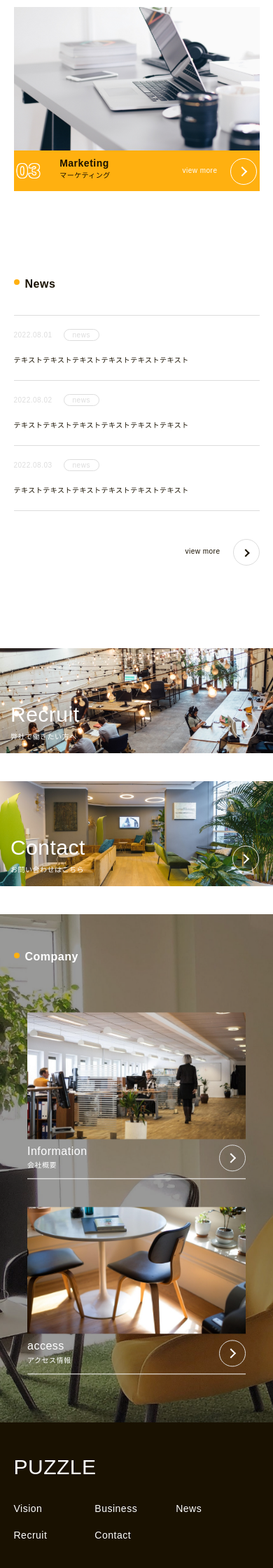
After one commit to shofukuhara/puzzle, a WordPress theme: template index.php in a window 390 px wide. The commit adds this page. Shown: the part 2720-4960 px from the top of the page at 70% size. Run offline with PHP 8.4 and a stand-in for WordPress, Linux system fonts and the light colour scheme; the site name, menu and one post (Sample post) are stand-ins, and other content is empty.

Commit message:
add:WordPress化

```diff
--- /dev/null
+++ b/footer.php
@@ -0,0 +1,16 @@
+<footer class="footer">
+  <div class="footer__flex wrapper">
+    <p class="footer__title">PUZZLE</p>
+    <ul class="footer__list">
+      <li class="footer__list-item"><a class="footer__list-link" href="#">Vision</a></li>
+      <li class="footer__list-item"><a class="footer__list-link" href="#">Business</a></li>
+      <li class="footer__list-item"><a class="footer__list-link" href="#">News</a></li>
+      <li class="footer__list-item"><a class="footer__list-link" href="#">Recruit</a></li>
+      <li class="footer__list-item"><a class="footer__list-link" href="#">Contact</a></li>
+    </ul>
+  </div>
+</footer>
+<?php wp_footer(); ?>
+</body>
+
+</html>
--- /dev/null
+++ b/functions.php
@@ -0,0 +1,9 @@
+<?php
+function add_files()
+{
+  wp_enqueue_style('google-fonts', 'https://fonts.googleapis.com/css2?family=Didact+Gothic&family=Zen+Kaku+Gothic+New:wght@400;500&display=swap');
+  wp_enqueue_style('style-css', get_template_directory_uri() . '/src/css/style.css');
+  wp_enqueue_script('mainjs', get_template_directory_uri() . '/js/main.js');
+};
+
+add_action('wp_enqueue_scripts', 'add_files');
--- /dev/null
+++ b/header.php
@@ -0,0 +1,28 @@
+<!DOCTYPE html>
+<html lang="ja">
+
+<head>
+  <meta charset="UTF-8">
+  <meta http-equiv="X-UA-Compatible" content="IE=edge">
+  <meta name="viewport" content="width=device-width, initial-scale=1.0">
+  <title>PUZZLE</title>
+  <?php wp_head(); ?>
+</head>
+
+<body>
+  <header class="header">
+    <div class="header__flex">
+      <div class="header__box">
+        <p class="header__box-logo">PUZZLE</p>
+      </div>
+      <div class="header__hamburger"><span class="header__hamburger-line"></span><span class="header__hamburger-line"></span><span class="header__hamburger-line"></span>
+      </div>
+      <ul class="header__list">
+        <li class="header__list-item"><a class="header__list-link" href="#">Vision</a></li>
+        <li class="header__list-item"><a class="header__list-link" href="#">Business</a></li>
+        <li class="header__list-item"><a class="header__list-link" href="#">News</a></li>
+        <li class="header__list-item"><a class="header__list-link" href="#">Recruit</a></li>
+        <li class="header__list-item"><a class="header__list-link" href="#">Contact</a></li>
+      </ul>
+    </div>
+  </header>
--- /dev/null
+++ b/index.php
@@ -0,0 +1,87 @@
+<?php get_header(); ?>
+<div class="bg">
+  <div class="bg__box">
+    <div class="bg__catch"><span class="bg__catch-en">Connecting <br class="sp">people</span><span class="bg__catch-ja">人と人を繋ぐ会社です。</span></div>
+  </div>
+</div>
+<main>
+  <section class="vision">
+    <div class="vision__flex">
+      <div class="vision__imgbox">
+        <picture>
+          <source media="(min-width: 1025px)" srcset="<?php echo get_template_directory_uri(); ?>/src/img/vision_pc.jpg">
+          <source media="(min-width: 600px) and (max-width: 1025px)" srcset="<?php echo get_template_directory_uri(); ?>/src/img/vision_pc.jpg">
+          <source media="(max-width: 599px)" srcset="src/img/vision_sp.jpg"><img class="vision__imgbox-img" src="<?php echo get_template_directory_uri(); ?>/src/img/vision_pc.jpg" alt="">
+        </picture>
+      </div>
+      <div class="vision__textbox"><span class="vision__smltitle">Vision</span>
+        <h1 class="vision__lartitle">Let's go the way <br>we want to go</h1>
+        <div class="vision__subtitle">自分の進みたい道に進もう</div>
+        <p class="vision__text">テキストテキストテキストテキストテキストテキスト<br>テキストテキストテキストテキストテキストテキスト<br>テキストテキストテキストテキストテキストテキスト</p><a class="vision__btn-bl" href="#">view more</a>
+      </div>
+    </div>
+  </section>
+  <section class="business">
+    <div class="wrapper">
+      <div class="business__flex">
+        <div class="business__textbox"><span class="business__smltitle">Business</span>
+          <h1 class="business__lartitle">Become a <br>web professional</h1>
+          <div class="business__subtitle">webのプロフェッショナルになろう</div>
+          <p class="business__text">テキストテキストテキストテキストテキストテキスト<br>テキストテキストテキストテキストテキストテキスト<br>テキストテキストテキストテキストテキストテキスト</p><a class="business__btn-bl" href="#">view more</a>
+        </div>
+        <div class="business__list"><a class="business__list-item" href="#"><img class="business__list-img" src="<?php echo get_template_directory_uri(); ?>/src/img/Business_1_pc.jpg" alt="">
+            <div class="business__list-flex"><span class="business__list-number">01</span>
+              <div class="business__list-title"><span class="business__list-en">Engineering</span><span class="business__list-ja">エンジニアリング</span></div><a class="business__btn-wh" href="#">view more</a>
+            </div>
+          </a><a class="business__list-item" href="#"><img class="business__list-img" src="<?php echo get_template_directory_uri(); ?>/src/img/Business_2_pc.jpg" alt="">
+            <div class="business__list-flex"><span class="business__list-number">02</span>
+              <div class="business__list-title"><span class="business__list-en">Designer</span><span class="business__list-ja">デザイナー</span></div><a class="business__btn-wh" href="#">view more</a>
+            </div>
+          </a><a class="business__list-item" href="#"><img class="business__list-img" src="<?php echo get_template_directory_uri(); ?>/src/img/Business_3_pc.jpg" alt="">
+            <div class="business__list-flex"><span class="business__list-number">03</span>
+              <div class="business__list-title"><span class="business__list-en">Marketing</span><span class="business__list-ja">マーケティング</span></div><a class="business__btn-wh" href="#">view more</a>
+            </div>
+          </a></div>
+      </div>
+    </div>
+  </section>
+  <section class="news wrapper">
+    <div class="news__textbox"> <span class="news__smltitle">News</span></div>
+    <div class="news__box">
+      <dl class="news__item"><a href="#">
+          <dt class="news__item-dt"><span class="news__item-date">2022.08.01</span><span class="news__item-tag">news</span></dt>
+          <dd class="news__item-dd">
+            <p class="news__item-text">テキストテキストテキストテキストテキストテキスト</p>
+          </dd>
+        </a></dl>
+      <dl class="news__item"><a href="#">
+          <dt class="news__item-dt"><span class="news__item-date">2022.08.02</span><span class="news__item-tag">news</span></dt>
+          <dd class="news__item-dd">
+            <p class="news__item-text">テキストテキストテキストテキストテキストテキスト</p>
+          </dd>
+        </a></dl>
+      <dl class="news__item"><a href="#">
+          <dt class="news__item-dt"><span class="news__item-date">2022.08.03</span><span class="news__item-tag">news</span></dt>
+          <dd class="news__item-dd">
+            <p class="news__item-text">テキストテキストテキストテキストテキストテキスト</p>
+          </dd>
+        </a></dl>
+      <div class="news__btn"><a class="news__btn-bl" href="#">view more</a></div>
+    </div>
+  </section>
+  <div class="content"><a class="recruit" href="#">
+      <div class="recruit__title"><span class="recruit__title-en">Recruit</span><span class="recruit__title-ja">弊社で働きたい方へ</span></div>
+    </a><a class="contact" href="#">
+      <div class="contact__title"><span class="contact__title-en">Contact</span><span class="contact__title-ja">お問い合わせはこちら</span></div>
+    </a></div>
+  <section class="company">
+    <div class="wrapper"><span class="company__smltitle">Company</span>
+      <div class="company__flex"><a class="company__item" href="#"><img class="company__img" src="<?php echo get_template_directory_uri(); ?>/src/img/information_pc.jpg" alt="">
+          <div class="company__title"><span class="company__title-en">Information</span><span class="company__title-ja">会社概要</span></div>
+        </a><a class="company__item" href="#"><img class="company__img" src="<?php echo get_template_directory_uri(); ?>/src/img/access_pc.jpg" alt="">
+          <div class="company__title"><span class="company__title-en">access</span><span class="company__title-ja">アクセス情報</span></div>
+        </a></div>
+    </div>
+  </section>
+</main>
+<?php get_footer(); ?>
--- a/src/css/style.css
+++ b/src/css/style.css
@@ -2009,11 +2010,11 @@ html {
 }
 @media screen and (max-width: 599px) {
   main .company {
-    background-image: url(/src/img/company_pc.png);
+    background-image: url(/src/img/company_sp.png);
     background-size: cover;
     background-position: center center;
     background-repeat: no-repeat;
-    height: 700px;
+    height: calc(600px + 500 * (100vw - 320px) / 279);
     position: relative;
   }
   main .company__smltitle {
@@ -2024,7 +2025,7 @@ html {
     font-weight: bold;
     position: relative;
     z-index: 2;
-    top: 80px;
+    top: 48px;
   }
   main .company__smltitle::after {
     content: "";
@@ -2041,8 +2042,8 @@ html {
     position: absolute;
     top: 50%;
     left: 50%;
-    -webkit-transform: translate(-50%, -36%);
-            transform: translate(-50%, -36%);
+    -webkit-transform: translate(-50%, -40%);
+            transform: translate(-50%, -40%);
   }
   main .company__item {
     width: 100%;
@@ -2296,6 +2297,32 @@ html {
 @media screen and (max-width: 599px) {
   .footer {
     background-color: #191101;
+    padding: 40px 0;
+  }
+  .footer__title {
+    font-size: 3rem;
+    color: #fff;
+    margin-bottom: 24px;
+  }
+  .footer__list {
+    display: -webkit-box;
+    display: -ms-flexbox;
+    display: flex;
+    -ms-flex-wrap: wrap;
+        flex-wrap: wrap;
+  }
+  .footer__list-item {
+    width: 33%;
+    margin-bottom: 16px;
+  }
+  .footer__list-link {
+    color: #fff;
+    font-size: 1.4rem;
+  }
+}
+@media screen and (min-width: 600px) and (max-width: 1025px) {
+  .footer {
+    background-color: #191101;
     padding: 80px 0;
   }
   .footer__flex {
--- a/src/scss/pages/style.scss
+++ b/src/scss/pages/style.scss
@@ -165,13 +165,13 @@ img {
       height: 100vh;
       background-color: v.$org;
       text-align: left;
-      padding-top: 140px;
+      padding-top: 100px;
       &-item {
         list-style-type: none;
-        padding: 24px 0;
+        padding: 18px 0;
         width: 80%;
         margin: 0 auto;
-        border-bottom: 1px solid v.$wh;
+        border-bottom: 1px solid rgba(255, 255, 255, 0.289);
       }
       &-link {
         display: block;
@@ -382,10 +382,11 @@ img {
       &-en {
         display: block;
         font-size: calc(3rem + 4 * (100vw - 320px) / 379);
+        line-height: 1.2;
       }
       &-ja {
         display: block;
-        font-size: 2.4rem;
+        font-size: calc(2rem + 4 * (100vw - 320px) / 379);
       }
     }
   }
@@ -1796,11 +1797,11 @@ main {
   }
   .company {
     @include m.mq('sp') {
-      background-image: url(/src/img/company_pc.png);
+      background-image: url(/src/img/company_sp.png);
       background-size: cover;
       background-position: center center;
       background-repeat: no-repeat;
-      height: 700px;
+      height: calc(600px + 500 * (100vw - 320px) / 279);
       position: relative;
       &__smltitle {
         font-size: v.$FontPcSmltitle;
@@ -1810,7 +1811,7 @@ main {
         font-weight: bold;
         position: relative;
         z-index: 2;
-        top: 80px;
+        top: 48px;
         &::after {
           content: "";
           position: absolute;
@@ -1827,7 +1828,7 @@ main {
         position: absolute;
         top: 50%;
         left: 50%;
-        transform: translate(-50%, -36%);
+        transform: translate(-50%, -40%);
       }
       &__item {
         width: 100%;
@@ -2059,22 +2060,25 @@ main {
 .footer {
   @include m.mq('sp') {
     background-color: v.$bl;
-    padding: 80px 0;
+    padding: 40px 0;
     &__flex {
-      display: flex;
-      align-items: center;
-      justify-content: space-between;
     }
     &__title {
       font-size: 3rem;
       color: v.$wh;
+      margin-bottom: 24px;
     }
     &__list {
+      display: flex;
+      flex-wrap: wrap;
+      // justify-content: space-between;
       &-item {
-        margin-left: 40px;
+        width: 33%;
+        margin-bottom: 16px;
       }
       &-link {
         color: v.$wh;
+        font-size: 1.4rem;
       }
     }
   }
```
Also changed, not shown: other parts of src/css/style.css (+11 -37 lines), style.css (added, +9 -0 lines), src/img/company_sp.png (added), 1 other file.
